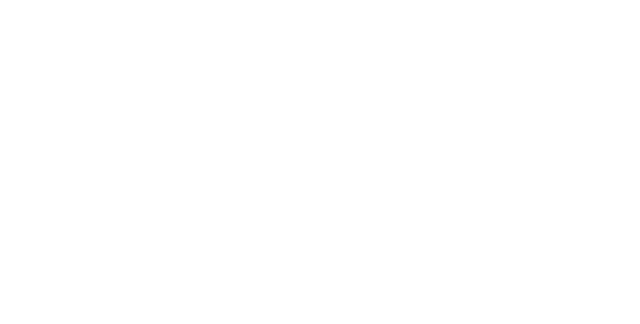
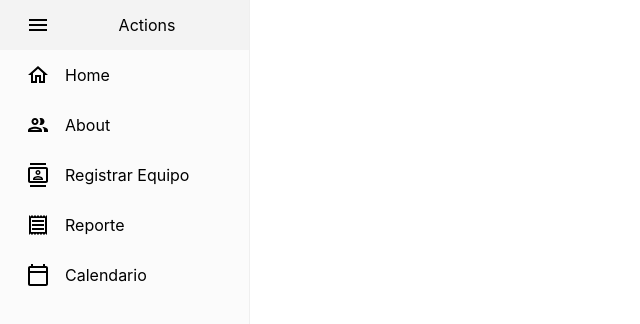
Before and after one commit to EstebanMa12/RTLS, a React (Vite) app: page /calendar in a window 1280 px wide. Before the commit this address had no page. Shown: the top 324 px of the page, without its empty margins (0-640 px from the left). Built offline with nearby package versions, Linux system fonts and the light colour scheme.

Commit message:
Refactor main.jsx and AppRouter.jsx

```diff
--- a/src/main.jsx
+++ b/src/main.jsx
@@ -2,10 +2,15 @@
 import ReactDOM from 'react-dom/client'
 import AppRouter from './router/AppRouter'
 import './styles/index.css'
-// import { ProSidebarProvider} from 'react-pro-sidebar';
+import { BrowserRouter } from 'react-router-dom'
+import { ProSidebarProvider} from 'react-pro-sidebar';
 
 ReactDOM.createRoot(document.getElementById('root')).render(
   <React.StrictMode>
-      <AppRouter />
+      <ProSidebarProvider>
+        <BrowserRouter>
+          <AppRouter />
+        </BrowserRouter>
+      </ProSidebarProvider>
   </React.StrictMode>,
 )
--- a/src/router/AppRouter.jsx
+++ b/src/router/AppRouter.jsx
@@ -1,15 +1,23 @@
-import { BrowserRouter, Route, Routes } from "react-router-dom";
+/* eslint-disable no-unused-vars */
+import {  Route, Routes } from "react-router-dom";
 import Home from "../pages/Home";
+import { useState } from "react";
+import SidebarComponent from "../components/SidebarComponent";
 
 
 
 function AppRouter() {
+  const [isSideBar, setIsSidebar] = useState(true);
   return (
-    <BrowserRouter>
-      <Routes>
-        <Route path="/" element={<Home />} />
-      </Routes>
-    </BrowserRouter>
+
+      <div className="app">
+        <SidebarComponent isSideBar={isSideBar} />
+        <main className="content">
+          <Routes>
+            <Route path="/" element={<Home />} />
+          </Routes>
+        </main>
+      </div>
   );
 }
 
```
